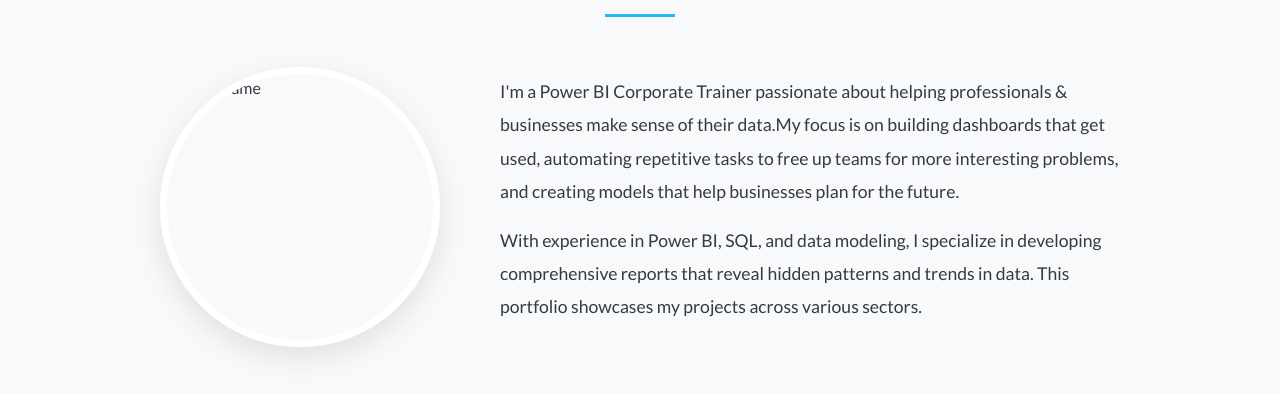
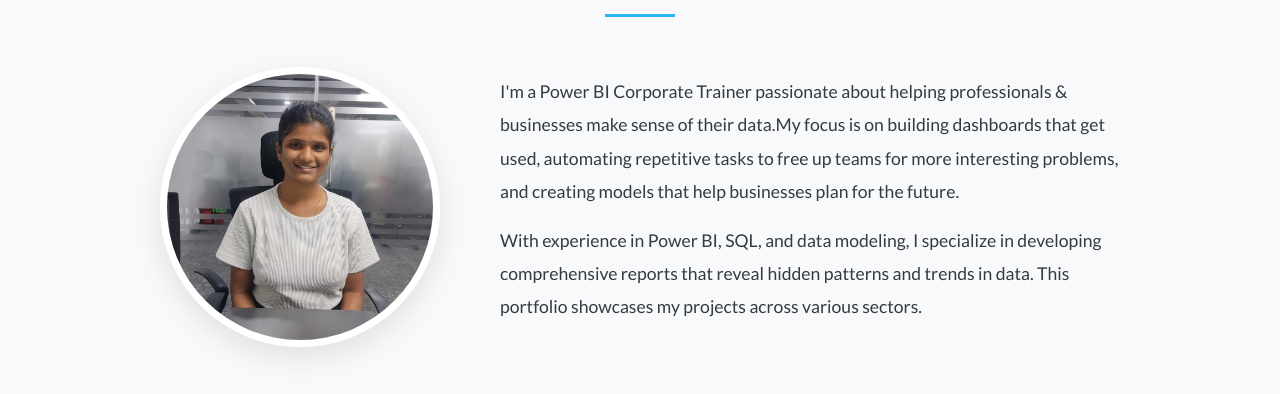
Before and after one commit to pratikshasb694/pratikshasb694.github.io, a plain HTML site: page index.html in a window 1280 px wide. Shown: the part 628-1022 px from the top of the page. Drawn offline with nearby package versions, Linux system fonts and the light colour scheme.

Commit message:
Update index.html

```diff
--- a/index.html
+++ b/index.html
@@ -58,7 +58,7 @@
         <h2>About Me</h2>
         <div class="about-content">
             <!--💡UPDATE: Change the image to your own profile photo in assets/images/-->
-            <img src="assets/Pratiksha_Profile.jpeg" alt="Your Name" class="profile-photo">
+            <img src="assets/images/Pratiksha_Profile.jpeg" alt="Your Name" class="profile-photo">
             <div class="about-text">
                 <!--💡UPDATE: Write your own 'About Me' text here-->
                 <p> I'm a Power BI Corporate Trainer passionate about helping professionals & businesses make sense of their data.My focus is on building dashboards that get used, automating repetitive tasks to free up teams for more interesting problems, and creating models that help businesses plan for the future.</p>
```
